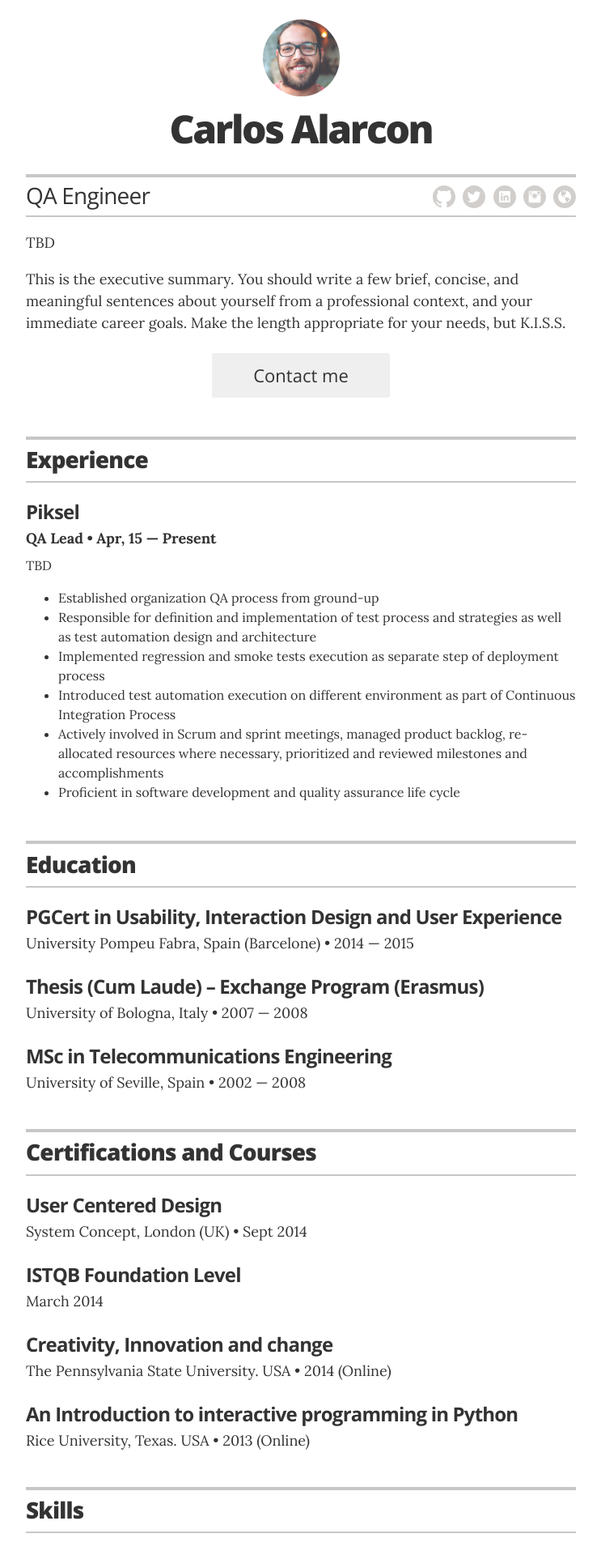
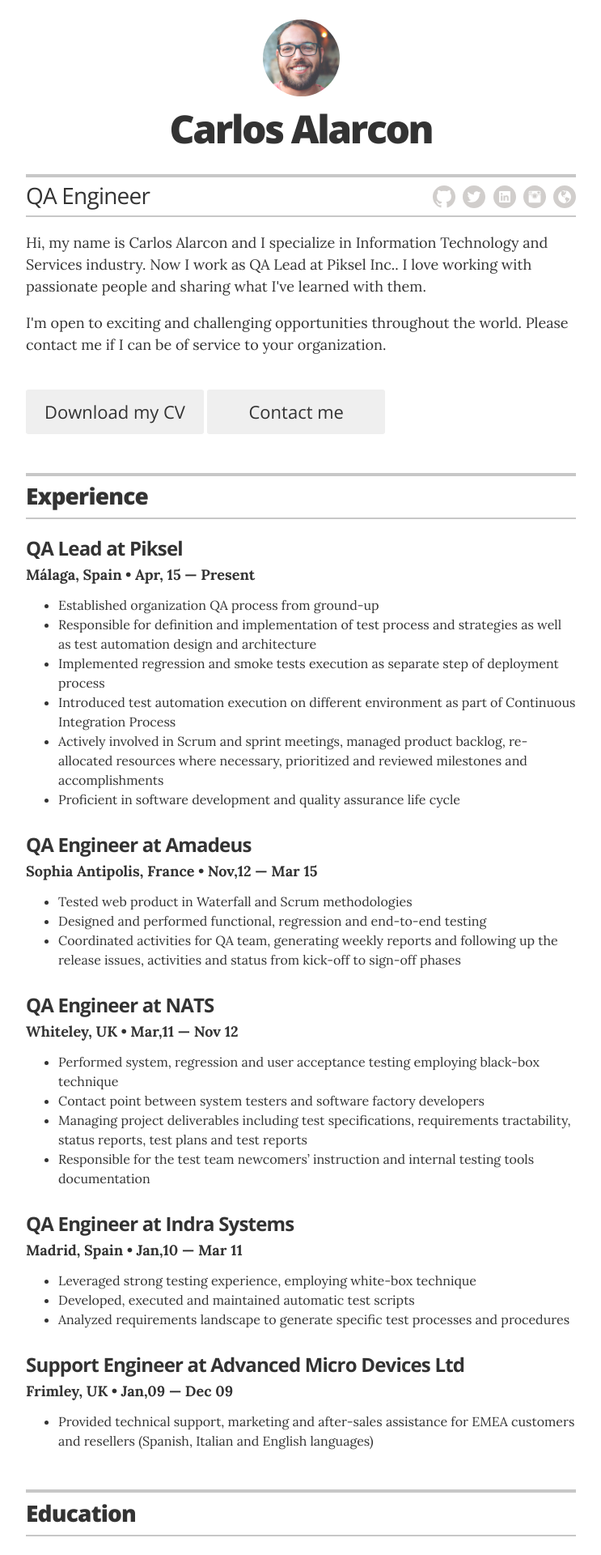
Before and after one commit to jchuerva/jchuerva.github.io, a Jekyll site: the page built from index.html, in a window 1280 px wide. Shown: the top 1920 px of the page at 81% size, without its empty margins (268-1011 px from the left). Built offline with Jekyll 4.4.1, drawn with Linux system fonts in a browser that asks for light colours; some of the changed text lies outside the part shown.

Commit message:
update version

```diff
--- a/_layouts/resume.html
+++ b/_layouts/resume.html
@@ -27,11 +27,13 @@
         </div>
 
         <div class="executive-summary" itemprop="description">
-          <p>TBD</p>
-          <p>This is the executive summary. You should write a few brief, concise, and meaningful sentences about yourself from a professional context, and your immediate career goals. Make the length appropriate for your needs, but K.I.S.S.</p>
+          <p>Hi, my name is Carlos Alarcon and I specialize in Information Technology and Services industry. Now I work as QA Lead at Piksel Inc.. I love working with passionate people and sharing what I've learned with them.</p>
+          <p>I'm open to exciting and challenging opportunities throughout the world. Please contact me if I can be of service to your organization.</p>
         </div>
+        <div>
+        {% if site.resume_looking_for_work == 'yes' %}
 
-        {% if site.resume_looking_for_work == 'yes' %}
+        <a href="cv/Carlos_Alarcon.pdf" class="contact-button" itemprop="cv`">Download my CV</a>
         <a href="mailto:{{ site.resume_contact_email }}" class="contact-button" itemprop="email">Contact me</a>
         {% elsif site.resume_looking_for_work == 'no' %}
         <a class="contact-button not-looking">I'm not looking for work right now.</a>
@@ -50,9 +52,8 @@
 
         <!-- Duplicate these resume-item elements and edit accordingly for each job you want to add here -->
         <div class="resume-item" itemscope itemprop="worksFor" itemtype="http://www.piksel.com">
-          <h3 class="resume-item-title" itemprop="name">Piksel</h3>
-          <h4 class="resume-item-details" itemprop="description">QA Lead &bull; Apr, 15 &mdash; Present</h4>
-          <p class="resume-item-copy">TBD</p>
+          <h3 class="resume-item-title" itemprop="name">QA Lead at <a href="http://www.piksel.com">Piksel</a></h3>
+          <h4 class="resume-item-details" itemprop="description">Málaga, Spain &bull; Apr, 15 &mdash; Present</h4>
           <ul class="resume-item-list">
             <li>Established organization QA process from ground-up</li>
             <li>Responsible for definition and implementation of test process and strategies as well as test automation design and architecture</li>
@@ -62,7 +63,41 @@
             <li>Proficient in software development and quality assurance life cycle</li>
           </ul>
         </div><!-- end of resume-item -->
-
+        <div class="resume-item" itemscope itemprop="worksFor" itemtype="http://www.amadeus.com">
+          <h3 class="resume-item-title" itemprop="name">QA Engineer at <a href="http://www.amadeus.com">Amadeus</a></h3>
+          <h4 class="resume-item-details" itemprop="description">Sophia Antipolis, France &bull; Nov,12 &mdash; Mar 15</h4>
+          <ul class="resume-item-list">
+            <li>Tested web product in Waterfall and Scrum methodologies</li>
+            <li>Designed and performed functional, regression and end-to-end testing</li>
+            <li>Coordinated activities for QA team, generating weekly reports and following up the release issues, activities and status from kick-off to sign-off phases</li>
+          </ul>
+        </div><!-- end of resume-item -->
+        <div class="resume-item" itemscope itemprop="worksFor" itemtype="http://www.nats.co.uk">
+          <h3 class="resume-item-title" itemprop="name">QA Engineer at <a href="http://www.nats.co.uk">NATS</a></h3>
+          <h4 class="resume-item-details" itemprop="description">Whiteley, UK &bull; Mar,11 &mdash; Nov 12</h4>
+          <ul class="resume-item-list">
+            <li>Performed system, regression and user acceptance testing employing black-box technique</li>
+            <li>Contact point between system testers and software factory developers</li>
+            <li>Managing project deliverables including test specifications, requirements tractability, status reports, test plans and test reports</li>
+            <li>Responsible for the test team newcomers’ instruction and internal testing tools documentation</li>
+          </ul>
+        </div><!-- end of resume-item -->
+        <div class="resume-item" itemscope itemprop="worksFor" itemtype="http://www.indracompany.com">
+          <h3 class="resume-item-title" itemprop="name">QA Engineer at <a href="http://www.indracompany.com">Indra Systems</a></h3>
+          <h4 class="resume-item-details" itemprop="description">Madrid, Spain &bull; Jan,10 &mdash; Mar 11</h4>
+          <ul class="resume-item-list">
+            <li>Leveraged strong testing experience, employing white-box technique</li>
+            <li>Developed, executed and maintained automatic test scripts</li>
+            <li>Analyzed requirements landscape to generate specific test processes and procedures</li>
+          </ul>
+        </div><!-- end of resume-item -->
+        <div class="resume-item" itemscope itemprop="worksFor" itemtype="http://www.amd.com">
+          <h3 class="resume-item-title" itemprop="name">Support Engineer at <a href="http://www.amd.com">Advanced Micro Devices Ltd</a></h3>
+          <h4 class="resume-item-details" itemprop="description">Frimley, UK &bull; Jan,09 &mdash; Dec 09</h4>
+          <ul class="resume-item-list">
+            <li>Provided technical support, marketing and after-sales assistance for EMEA customers and resellers (Spanish, Italian and English languages)</li>
+          </ul>
+        </div><!-- end of resume-item -->
 
       </section>
       <!-- end Experience -->
@@ -78,19 +113,19 @@
 
         <div class="resume-item" itemscope itemprop="worksFor" itemtype="http://schema.org/CollegeOrUniversity">
           <h3 class="resume-item-title" itemprop="name">PGCert in Usability, Interaction Design and User Experience</h3>
-          <p class="resume-item-details" itemprop="description">University Pompeu Fabra, Spain (Barcelone) &bull; 2014 &mdash; 2015</p>
+          <p class="resume-item-details" itemprop="description"><a href="https://www.upf.edu/es/">University Pompeu Fabra, Spain (Barcelone)</a> &bull; 2014 &mdash; 2015</p>
           <!--<p class="resume-item-copy">PGCert in Usability, Interaction Design and User Experience &bull; 2014 &mdash; 2015</p>-->
         </div>
 
         <div class="resume-item" itemscope itemprop="worksFor" itemtype="http://schema.org/CollegeOrUniversity">
           <h3 class="resume-item-title" itemprop="name">Thesis (Cum Laude) – Exchange Program (Erasmus)</h3>
-          <p class="resume-item-details" itemprop="description">University of Bologna, Italy &bull; 2007 &mdash; 2008</p>
+          <p class="resume-item-details" itemprop="description"><a href="http://www.unibo.it">University of Bologna, Italy</a> &bull; 2007 &mdash; 2008</p>
           <!--<p class="resume-item-copy">Thesis (Cum Laude) – Exchange Program (Erasmus) &bull; 2007 &mdash; 2008</p>-->
         </div>
 
         <div class="resume-item" itemscope itemprop="worksFor" itemtype="http://schema.org/CollegeOrUniversity">
           <h3 class="resume-item-title" itemprop="name">MSc in Telecommunications Engineering </h3>
-          <p class="resume-item-details" itemprop="description">University of Seville, Spain &bull; 2002 &mdash; 2008</p>
+          <p class="resume-item-details" itemprop="description"><a href="http://www.us.es">University of Seville, Spain</a> &bull; 2002 &mdash; 2008</p>
           <!--<p class="resume-item-copy">MSc in Telecommunications Engineering &bull; 2002 &mdash; 2008</p>-->
         </div>
 
@@ -142,21 +177,45 @@
         <header class="section-header">
           <h2>Skills</h2>
         </header>
-
-        <p>TBD</p>
         <div class="resume-item">
-          <h4 class="resume-item-details">Donut design</h4>
-          <p class="resume-item-copy">Sprinkle art, icing design, eclair management, taste testing, donut/coffee pairing research</p>
+          <h4 class="resume-item-details">Software quality assurance</h4>
+          <p class="resume-item-copy">6+ years of experience as a software QA engineer, in a variety of roles and environments, including Agile and waterfall.</p>
         </div>
-
         <div class="resume-item">
-          <h4 class="resume-item-details">Craft beer brewing</h4>
-          <p class="resume-item-copy">Hops inspection, brew testing, distribution management, bottle label design, festival and event management</p>
+          <h4 class="resume-item-details">Software QA leadership</h4>
+          <p class="resume-item-copy">2+ years of experience developing and implementing QA processes, and developing and leading software QA programs and teams, as a lead and manager</p>
         </div>
-
         <div class="resume-item">
-          <h4 class="resume-item-details">Family leadership</h4>
-          <p class="resume-item-copy">Bread winning, conflict resolution, couch inspection, TV longevity testing</p>
+          <h4 class="resume-item-details">Test automation experience</h4>
+          <p class="resume-item-copy">1+ years of experience developing test automation, including Protractor, Cucumber and Gherkin</p>
+        </div>
+        <div class="resume-item">
+          <h4 class="resume-item-details">Programming languages</h4>
+          <p class="resume-item-copy">UNIX/Linux shell, REST web services,
+          Javascript, Ruby, SQL, HTML, CSS</p>
+        </div>
+        <div class="resume-item">
+          <h4 class="resume-item-details">Other software</h4>
+          <p class="resume-item-copy">Jira, Git, GitHub, Jenkins and Go</p>
+        </div>
+         <header class="section-header">
+          <h2>Languages</h2>
+        </header>
+        <div class="resume-item">
+          <h4 class="resume-item-details">Spanish</h4>
+          <p class="resume-item-copy">Native speaker</p>
+        </div>
+        <div class="resume-item">
+          <h4 class="resume-item-details">English</h4>
+          <p class="resume-item-copy">Near-native fluency</p>
+        </div>
+        <div class="resume-item">
+          <h4 class="resume-item-details">French</h4>
+          <p class="resume-item-copy">Moderate fluency</p>
+        </div>
+        <div class="resume-item">
+          <h4 class="resume-item-details">Italian</h4>
+          <p class="resume-item-copy">Basic</p>
         </div>
 
       </section>
@@ -191,7 +250,7 @@
 
         <div class="resume-item">
           <h3 class="resume-item-title"><a href="http://www.camm.es">Centro de Artes & Música Moderna de Málaga</a></h3>
-          <h4 class="resume-item-details"> Saxopone student &bull; Jan 2016 &mdash; Present</h4>
+          <h4 class="resume-item-details"> Saxophone student &bull; Jan 2016 &mdash; Present</h4>
           <p class="resume-item-copy">Learning jazz and part of the saxophone orchestra.</p>
         </div>
 
@@ -219,7 +278,7 @@
       {% endif %}
 
       <footer class="page-footer">
-        <p class="footer-line">Made by <a href="http://twitter.com/jchuerva">@jchuerva</a>.</p>
+        <p class="footer-line">Made by <a href="https://es.linkedin.com/in/carlosaj">@jchuerva</a>.</p>
         <p class="footer-line">I never make stupid mistakes. Only very, very clever ones.</p>
       </footer>
 
--- a/_sass/_resume.scss
+++ b/_sass/_resume.scss
@@ -95,12 +95,14 @@
   }
 }
 
+
 .contact-button {
   @include border-radius(3px);
   background-color: #efefef;
   text-decoration: none;
   text-align: center;
-  display: block;
+  display: inline-block;
+  position: relative;
   margin: 1.5rem auto;
   width: 220px;
   font-size: 1.375rem;
```
Also changed, not shown: 5 other files.
